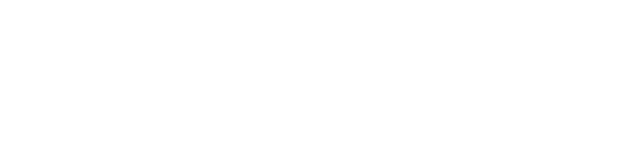
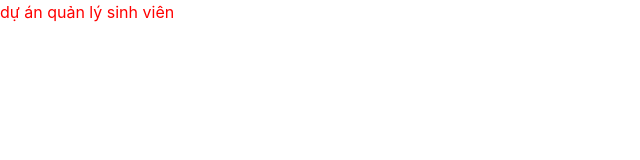
Before and after one commit to irikosouma/QuanLySinhVien, a plain HTML site: page index.html in a window 1280 px wide. Shown: the whole page, without its empty margins (0-640 px from the left). Drawn offline with nearby package versions, Linux system fonts and the light colour scheme.

Commit message:
add file css

```diff
--- a/index.html
+++ b/index.html
@@ -9,9 +9,11 @@
 
     <!-- Bootstrap CSS -->
     <link rel="stylesheet" href="https://stackpath.bootstrapcdn.com/bootstrap/4.3.1/css/bootstrap.min.css" integrity="sha384-ggOyR0iXCbMQv3Xipma34MD+dH/1fQ784/j6cY/iJTQUOhcWr7x9JvoRxT2MZw1T" crossorigin="anonymous">
+    <link rel="stylesheet" href="./styles/style.css">
 </head>
 
 <body>
+    <p>dự án quản lý sinh viên</p>
 
     <!-- Optional JavaScript -->
     <!-- jQuery first, then Popper.js, then Bootstrap JS -->
--- /dev/null
+++ b/styles/style.css
@@ -0,0 +1,3 @@
+p {
+    color: red;
+}
```
